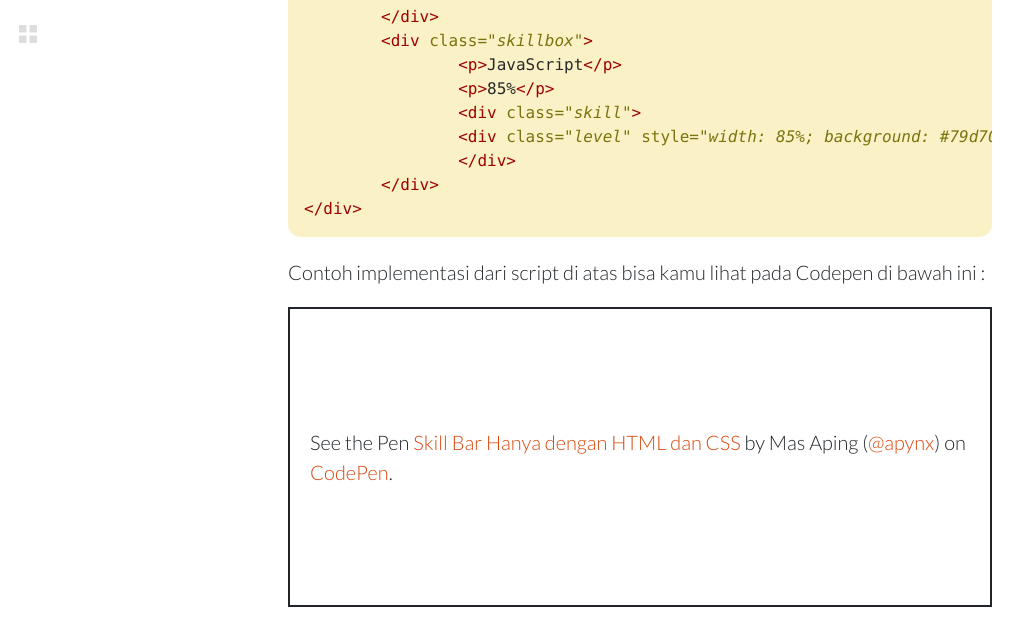
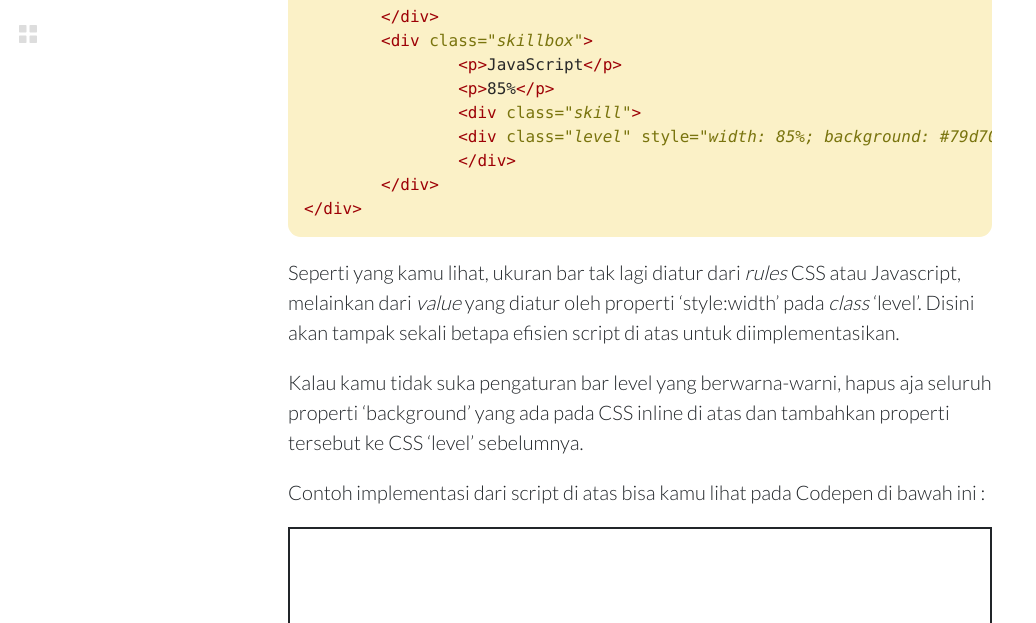
Before and after one commit to apynx/apynx.github.io, a Jekyll site: the page built from _posts/2022-05-08-pasang-skill-bar-html-css.md, in a window 1280 px wide and 900 px high, scrolled down 2363 px, cut to the strip 0-623 px from the top of the window. Shown: the whole strip, without its empty margins (0-1036 px from the left). Built offline with Jekyll 4.4.1, drawn with Linux system fonts in a browser that asks for light colours.

Commit message:
update 2022-05-08-pasang-skill-bar-html-css.md

```diff
--- a/_posts/2022-05-08-pasang-skill-bar-html-css.md
+++ b/_posts/2022-05-08-pasang-skill-bar-html-css.md
@@ -86,6 +86,10 @@ Kemudian tambahkan script berikut untuk memasang skill bar di halaman atau di po
 </div>
 {% endhighlight %}
 
+Seperti yang kamu lihat, ukuran bar tak lagi diatur dari *rules* CSS atau Javascript, melainkan dari *value* yang diatur oleh properti 'style:width' pada *class* 'level'. Disini akan tampak sekali betapa efisien script di atas untuk diimplementasikan.
+
+Kalau kamu tidak suka pengaturan bar level yang berwarna-warni, hapus aja seluruh properti 'background' yang ada pada CSS inline di atas dan tambahkan properti tersebut ke CSS 'level' sebelumnya.
+
 Contoh implementasi dari script di atas bisa kamu lihat pada Codepen di bawah ini :
 <p class="codepen" data-height="300" data-default-tab="html,result" data-slug-hash="ePXqZe" data-user="apynx" style="height: 300px; box-sizing: border-box; display: flex; align-items: center; justify-content: center; border: 2px solid; margin: 1em 0; padding: 1em;">
   <span>See the Pen <a href="https://codepen.io/apynx/pen/ePXqZe">
```
